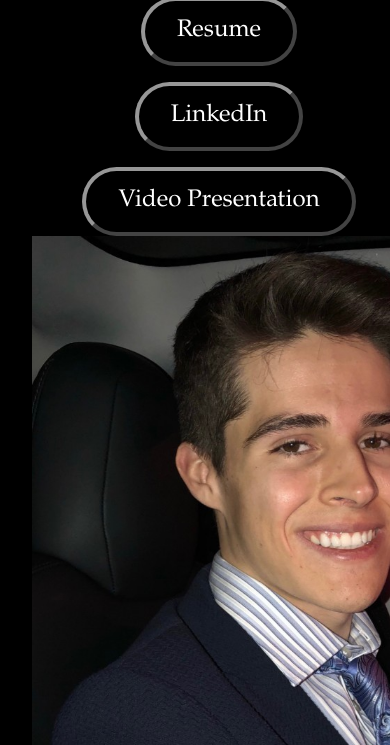
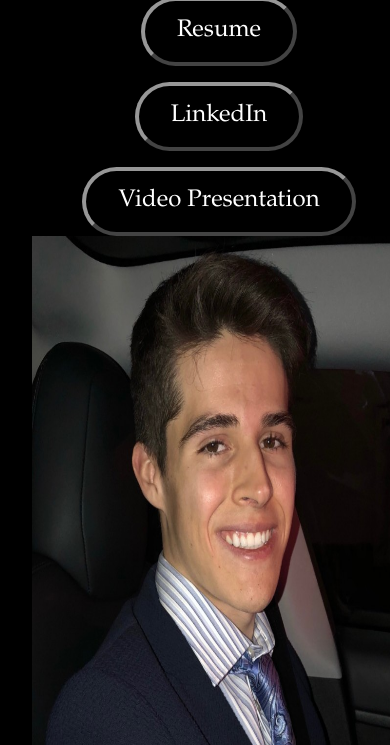
Before and after one commit to Cicerokx7/Cicerokx7.github.io, a plain HTML site: page index.html in a window 390 px wide. Shown: the part 99-844 px from the top of the page. Drawn offline with Linux system fonts and the light colour scheme.

Commit message:
my image scales for small screens

```diff
--- a/styles.css
+++ b/styles.css
@@ -534,4 +534,8 @@
     .main__containerT {
         display: block;
     }
+    #main__img {
+        margin-left: 2rem;
+        max-width: 100%;
+    }
 }
```
